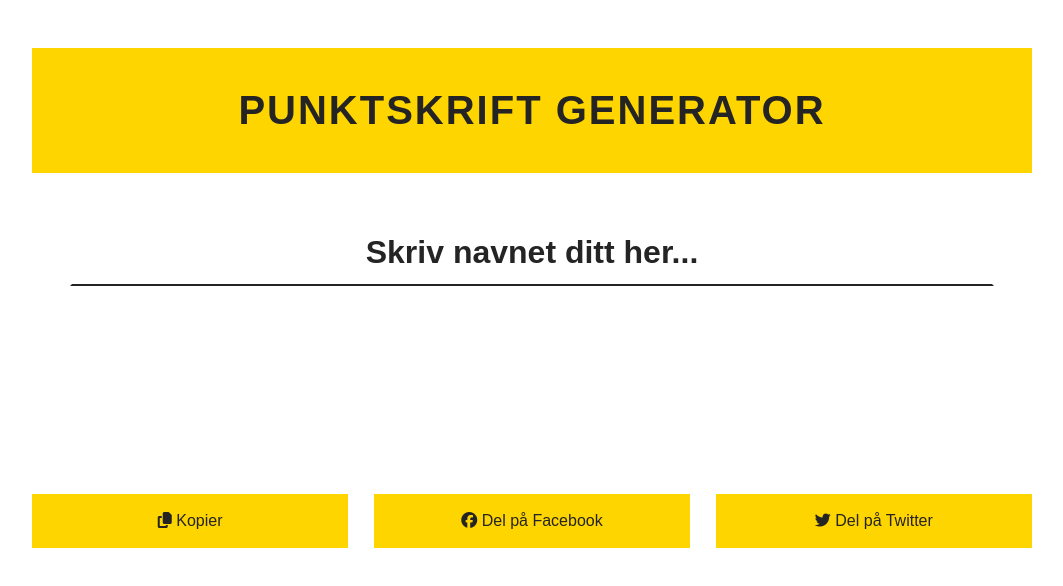
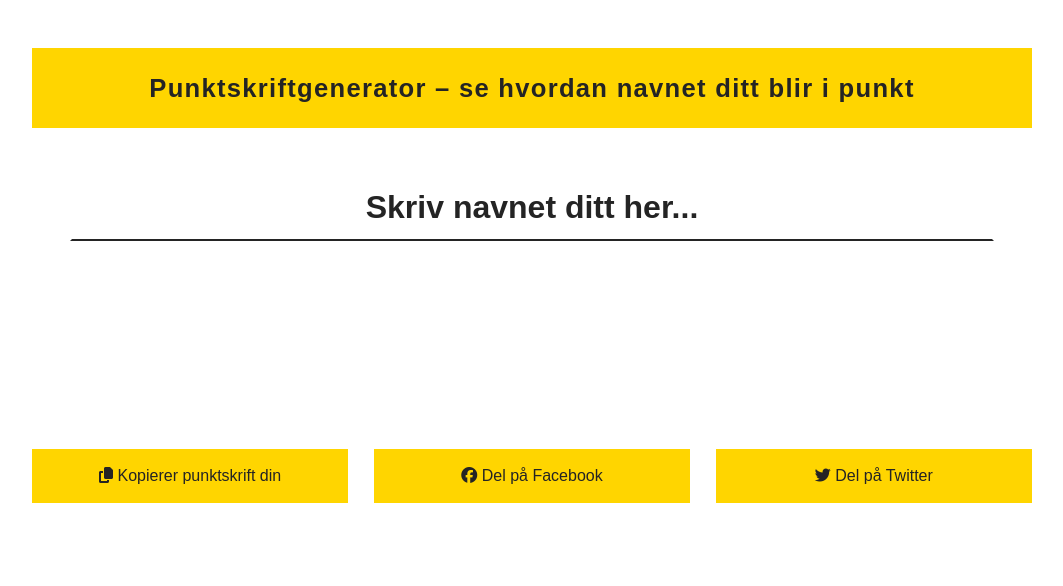
Before and after one commit to TinaHoldcroft/punktskrift-generator, a Next.js app: page / in a window 1280 px wide. Shown: the top 586 px of the page, without its empty margins (108-1171 px from the left). Built offline with nearby package versions, Linux system fonts and the light colour scheme; a web font is replaced by a local one.

Commit message:
tilbakemelding

```diff
--- a/components/Generator.js
+++ b/components/Generator.js
@@ -79,14 +79,14 @@ class Generator extends React.Component {
         return(
             <>
                 <form id="brailleGenerator" className="braille-generator">
-                    <label htmlFor="txtInput">Punktskrift Generator</label>
+                    <label htmlFor="txtInput">Punktskriftgenerator – se hvordan navnet ditt blir i punkt</label>
                     <input autoComplete="off" type="text" id="txtInput" placeholder="Skriv navnet ditt her..." />
                     <textarea onMouseOver={this.handleChange.bind(this)} onTouchMove={this.handleChange.bind(this)} id="txtOutput"></textarea>
 
                     <div className="btn-group">
                         <CopyToClipboard text={this.state.value}>
                             <button form="brailleGenerator" title="kopier" className="btn" type="button" name="kopier" value="Kopier">
-                                <i className="fas fa-copy"></i> Kopier
+                                <i className="fas fa-copy"></i> Kopierer punktskrift din
                             </button>
                         </CopyToClipboard>
                         <ShareBtn
--- a/pages/_document.js
+++ b/pages/_document.js
@@ -9,7 +9,7 @@ class MyDocument extends Document {
 
     render() {
         const lang = "no";
-        const description = "Punktskrift generator fra Norges Blindeforbund";
+        const description = "Punktskriftgenerator – se hvordan navnet ditt blir i punkt";
         const image = "https://www.blindeforbundet.no/++theme++nbf.tema/logo_simple.svg";
         const keywords = "Punktskrift Generator, Norges Blindeforbund";
         const url ="https://punktskrift-generator.vercel.app/";
--- a/styles/partials/_main.scss
+++ b/styles/partials/_main.scss
@@ -8,13 +8,12 @@
     width: 90%;
     max-width: 1000px;
     label {
-        text-transform: uppercase;
         font-weight: 900;
         width: 100%;
         background-color: $yellow;
-        padding: 1em 0.75em;
+        padding: 1em 2.5em;
         margin: 0 0 1vmax 0;
-        font-size: clamp(1.5em, 4vw, 2.5rem);
+        font-size: clamp(1.5em, 2vw, 2rem);
         letter-spacing: 0.05em;
     }
     input {
--- a/styles/styles.css
+++ b/styles/styles.css
@@ -78,13 +78,12 @@ a:focus, a:active {
   max-width: 1000px;
 }
 .braille-generator label {
-  text-transform: uppercase;
   font-weight: 900;
   width: 100%;
   background-color: #FFD500;
-  padding: 1em 0.75em;
+  padding: 1em 2.5em;
   margin: 0 0 1vmax 0;
-  font-size: clamp(1.5em, 4vw, 2.5rem);
+  font-size: clamp(1.5em, 2vw, 2rem);
   letter-spacing: 0.05em;
 }
 .braille-generator input {
```
Also changed, not shown: 1 other file (tests, documents, lock files or other folders).
